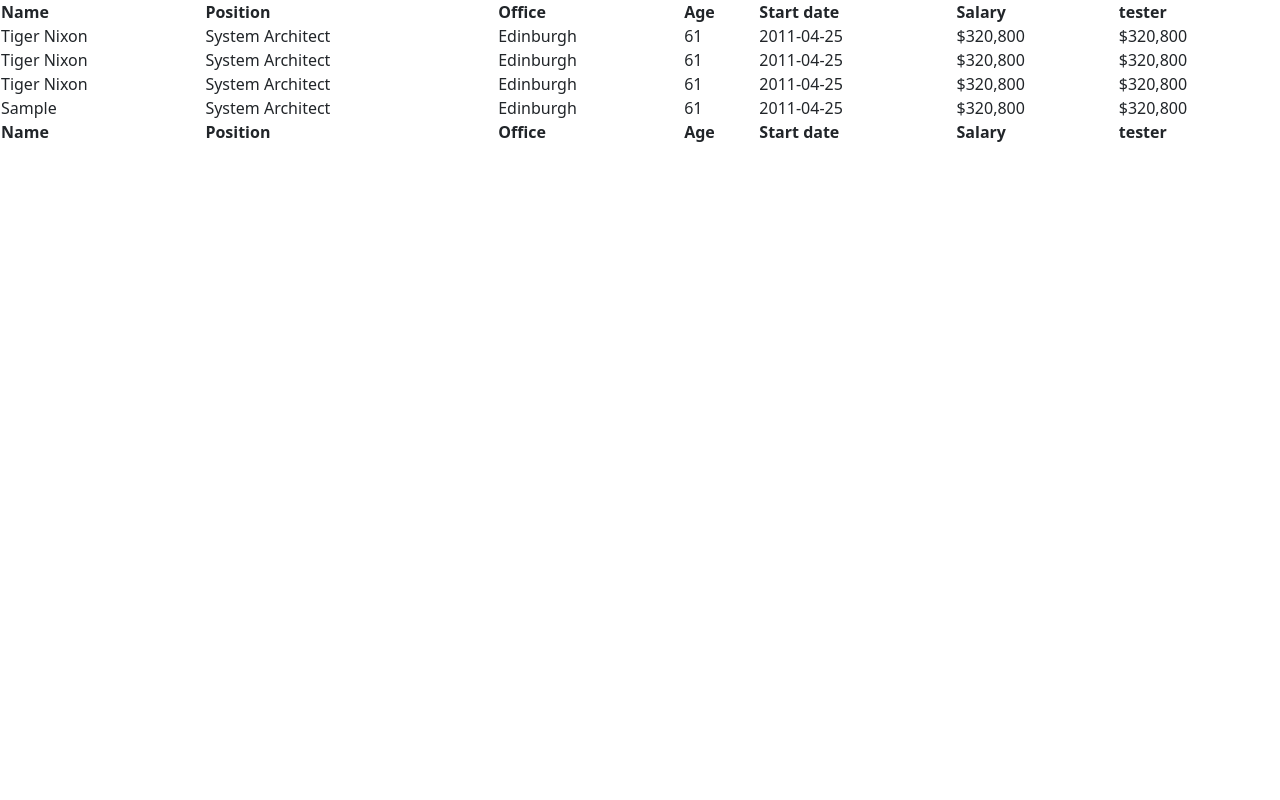
After one commit to MonkNo1/Dashboard-using-python-django-and-mongoDb, a Django app: page /check in a window 1280 px wide. The commit adds this page. Run offline with Django 4.2, Linux system fonts and the light colour scheme; some libraries are stand-ins or nearby versions.

Commit message:
tables testing

```diff
--- a/dashbrd/urls.py
+++ b/dashbrd/urls.py
@@ -4,5 +4,5 @@ from. import views
 
 urlpatterns = [
     path('',views.login,name="login"),
-    # path('login',views.login,name="check")
+    path('check',views.check,name="check")
 ]
--- a/dashbrd/views.py
+++ b/dashbrd/views.py
@@ -30,12 +30,12 @@ def database_fetch():
         country.append(r['country'])
         unique_intensity = list(set(intensity))
         unique_country = list(set(country))
-    print(len(unique_country))
+    # print(len(unique_country))
     for i in unique_intensity:
-        print(i," = ", op.countOf(intensity, i))
+        # print(i," = ", op.countOf(intensity, i))
         intensity_count.append(op.countOf(intensity, i))
     for i in unique_country:
-        print(i," = ", op.countOf(country, i))
+        # print(i," = ", op.countOf(country, i))
         country_count.append(op.countOf(country, i))
     context = {
         "label_va" : unique_intensity,
@@ -50,14 +50,14 @@ def database_fetch():
 
 
 # Create your views here.
-def index(request):
-    return render(request,"index.html")
+def check(request):
+    return render(request,"base-copy.html")
 
 def login(request):
     # return render(request,"login.html")
     if request.method == "POST":
         if request.method == 'POST':
-            print("method check")
+            # print("method check")
             uname = request.POST['name']
             passw = request.POST['passw']
             if uname == "admin" and passw == "admin":
--- a/static/js/datatables-simple-demo.js
+++ b/static/js/datatables-simple-demo.js
@@ -1,7 +1,4 @@
 window.addEventListener('DOMContentLoaded', event => {
-    // Simple-DataTables
-    // https://github.com/fiduswriter/Simple-DataTables/wiki
-
     const datatablesSimple = document.getElementById('datatablesSimple');
     if (datatablesSimple) {
         new simpleDatatables.DataTable(datatablesSimple);
--- /dev/null
+++ b/templates/base-copy.html
@@ -0,0 +1,82 @@
+{%load static%}
+<head>
+    <link rel="stylesheet" href="https://cdn.datatables.net/1.13.4/css/jquery.dataTables.min.css">
+    <link href="https://cdn.jsdelivr.net/npm/simple-datatables@7.1.2/dist/style.min.css" rel="stylesheet" />
+    <link href="{% static 'css/styles.css'%}" rel="stylesheet" />
+    <script src="https://use.fontawesome.com/releases/v6.3.0/js/all.js" crossorigin="anonymous"></script>
+</head>
+<body>
+  <table id="example" class="display" style="width:100%">
+    <thead>
+        <tr>
+            <th>Name</th>
+            <th>Position</th>
+            <th>Office</th>
+            <th>Age</th>
+            <th>Start date</th>
+            <th>Salary</th>
+            <th>tester</th>
+        </tr>
+    </thead>
+    <tbody>
+        <tr>
+            <td>Tiger Nixon</td>
+            <td>System Architect</td>
+            <td>Edinburgh</td>
+            <td>61</td>
+            <td>2011-04-25</td>
+            <td>$320,800</td>
+            <td>$320,800</td>
+        </tr>
+        <tr>
+            <td>Tiger Nixon</td>
+            <td>System Architect</td>
+            <td>Edinburgh</td>
+            <td>61</td>
+            <td>2011-04-25</td>
+            <td>$320,800</td>
+            <td>$320,800</td>
+        </tr>
+        <tr>
+            <td>Tiger Nixon</td>
+            <td>System Architect</td>
+            <td>Edinburgh</td>
+            <td>61</td>
+            <td>2011-04-25</td>
+            <td>$320,800</td>
+            <td>$320,800</td>
+        </tr>
+        <tr>
+            <td>Sample</td>
+            <td>System Architect</td>
+            <td>Edinburgh</td>
+            <td>61</td>
+            <td>2011-04-25</td>
+            <td>$320,800</td>
+            <td>$320,800</td>
+        </tr>
+      </tbody>
+      <tfoot>
+          <tr>
+              <th>Name</th>
+              <th>Position</th>
+              <th>Office</th>
+              <th>Age</th>
+              <th>Start date</th>
+              <th>Salary</th>
+              <th>tester</th>
+          </tr>
+      </tfoot>
+  </table>
+  <script>window.addEventListener('DOMContentLoaded', event => {
+    const datatablesSimple = document.getElementById('example');
+    if (datatablesSimple) {
+        new simpleDatatables.DataTable(datatablesSimple);
+    }
+});
+</script>
+<script src="https://cdn.jsdelivr.net/npm/bootstrap@5.2.3/dist/js/bootstrap.bundle.min.js" crossorigin="anonymous"></script>
+<!-- <script src="{% static 'js/scripts.js'%}"></script> -->
+<script src="https://cdn.jsdelivr.net/npm/simple-datatables@7.1.2/dist/umd/simple-datatables.min.js" crossorigin="anonymous"></script>
+<!-- <script src="{% static 'js/datatables-simple-demo.js'%}"></script> -->
+</body>
--- a/templates/tables.html
+++ b/templates/tables.html
@@ -630,6 +630,6 @@
         <script src="https://cdn.jsdelivr.net/npm/bootstrap@5.2.3/dist/js/bootstrap.bundle.min.js" crossorigin="anonymous"></script>
         <script src="{% static 'js/scripts.js'%}"></script>
         <script src="https://cdn.jsdelivr.net/npm/simple-datatables@7.1.2/dist/umd/simple-datatables.min.js" crossorigin="anonymous"></script>
-        <script src="js/datatables-simple-demo.js"></script>
+        <script src="{% static 'js/datatables-simple-demo.js'%}"></script>
     </body>
 </html>
```
